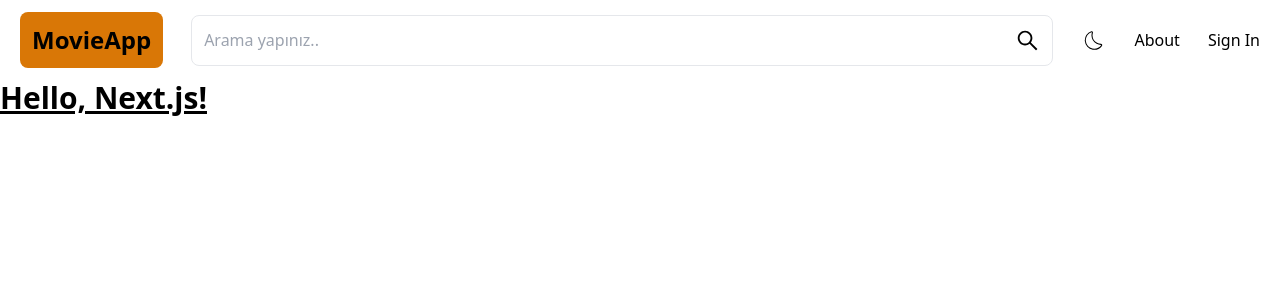
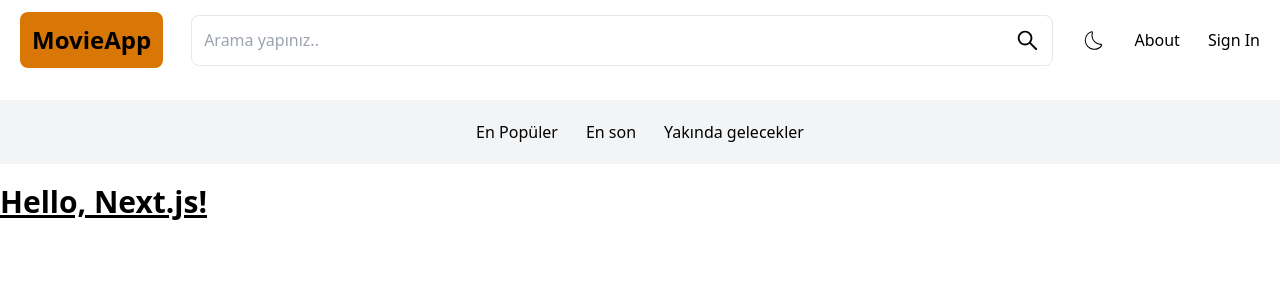
Before and after one commit to EnesArslan8/nextjs-movie, a Next.js app: page / in a window 1280 px wide. Shown: the top 300 px of the page. Built offline with nearby package versions, Linux system fonts and the light colour scheme.

Commit message:
tabs component created

```diff
--- a/src/app/layout.js
+++ b/src/app/layout.js
@@ -2,6 +2,7 @@
 import Header from "@/components/Header";
 import "./globals.css";
 import Provider  from './Provider'
+import Tabs from "@/components/Tabs";
 
 
 export const metadata = {
@@ -15,6 +16,7 @@ export default function RootLayout({ children }) {
       <body >
         <Provider>
           <Header />
+          <Tabs/>
           {children}
         </Provider>
       </body>
--- a/src/components/Tabs.js
+++ b/src/components/Tabs.js
@@ -0,0 +1,33 @@
+"use client"
+import Link from "next/link";
+import React from "react";
+import { useSearchParams } from "next/navigation";
+
+function Tabs() {
+    const searchParams=useSearchParams()
+    const genre=searchParams.get('genre')
+
+  const tabs = [
+    {
+      name: "En Popüler",
+      url: "popular",
+    },
+    {
+      name: "En son",
+      url: "lastest",
+    },
+    {
+      name: "Yakında gelecekler",
+      url: "upcoming",
+    },
+  ];
+  return (
+    <div className="p-5 my-5 bg-gray-100 dark:bg-gray-900 flex items-center justify-center gap-7">
+      {tabs.map((tab, id) => (
+        <Link className={`cursor-pointer hover:opacity-80 transition-opacity ${tab.url===genre?"underline underline-offset-8 text-amber-600":""}`} href={`/?genre=${tab.url}`}>{tab.name}</Link>
+      ))}
+    </div>
+  );
+}
+
+export default Tabs;
```
